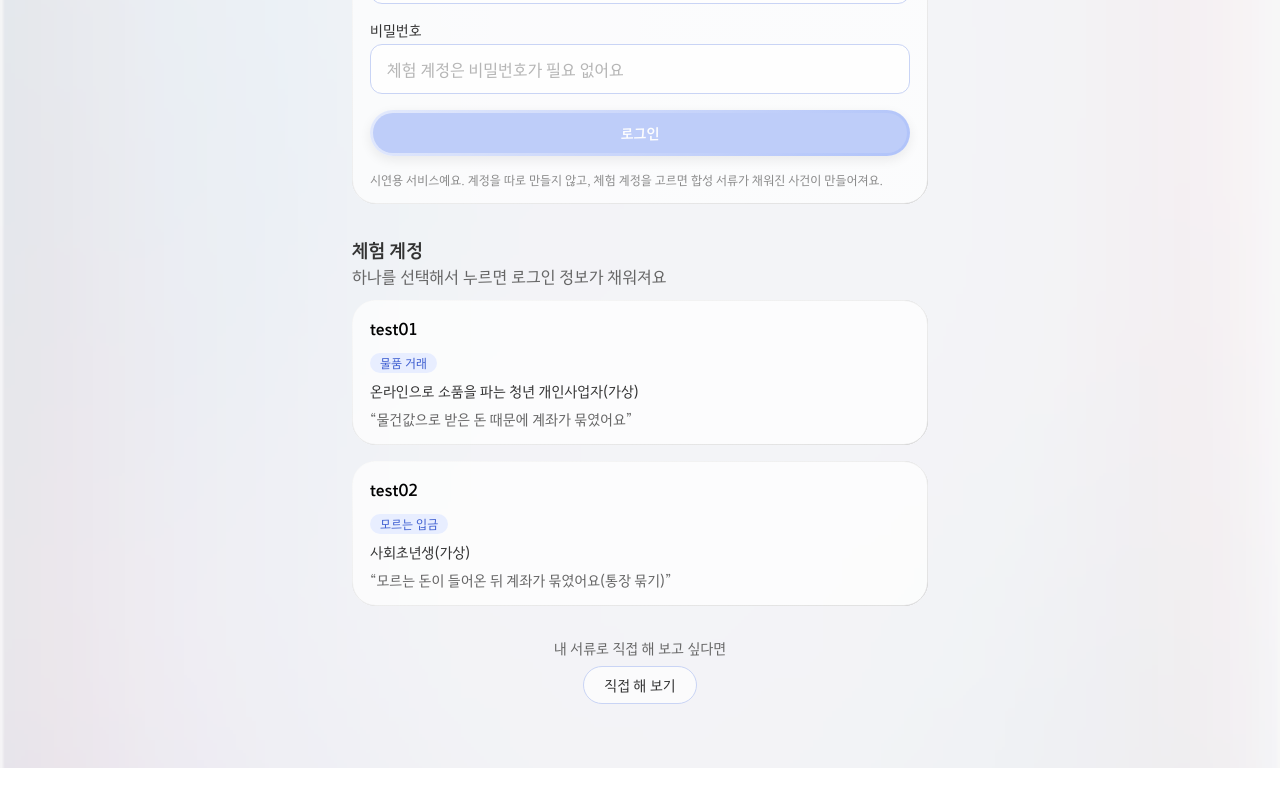
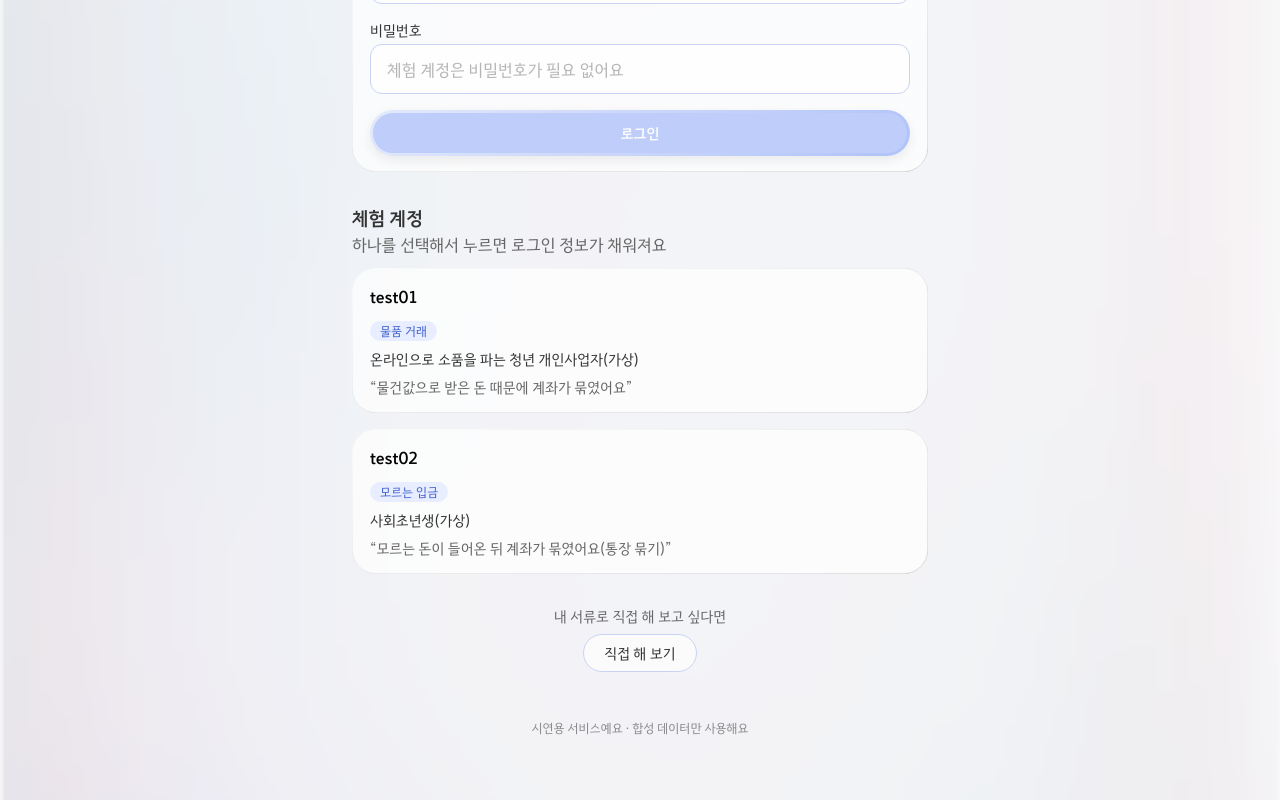
Before and after one commit to proofy-ai/proofy-fe, a React (Vite) app: page /login in a window 1280 px wide. Shown: the part 314-1114 px from the top of the page. Before the commit the page ends 1082 px from the top, so only its background shows below. Built offline with nearby package versions, Linux system fonts and the light colour scheme; no server answers.

Commit message:
refactor: 로그인과 홈의 시연 안내 문구를 줄이고 로그인 하단 한 줄로 통일

```diff
--- a/src/pages/Home.tsx
+++ b/src/pages/Home.tsx
@@ -43,7 +43,7 @@ export function Home() {
         <GradientButton fullWidth onClick={() => navigate(NEW_CASE_PATH)}>
           이의제기 준비 시작
         </GradientButton>
-        <div className="mt-3 flex flex-wrap items-center justify-center gap-x-4 gap-y-1 text-sm text-ink-sub">
+        <div className="mt-3 flex flex-wrap items-center justify-center gap-x-4 gap-y-1 text-sm font-medium text-ink">
           {storedCaseCount > 0 && (
             <Link to="/me" className="underline">
               내 사건 {storedCaseCount}건 이어서 하기
@@ -53,9 +53,6 @@ export function Home() {
             샘플로 체험하기
           </Link>
         </div>
-        <p className="mt-3 text-xs text-gray-500">
-          시연용 서비스이며 예시는 합성 데이터입니다.
-        </p>
       </GlassCard>
 
       <GlassCard title="절차 한눈에">
--- a/src/pages/Login.tsx
+++ b/src/pages/Login.tsx
@@ -36,6 +36,8 @@ const trialAccounts: TrialAccount[] = [
     quote: "모르는 돈이 들어온 뒤 계좌가 묶였어요(통장 묶기)",
   },
 ];
+
+const DEMO_NOTICE = "시연용 서비스예요 · 합성 데이터만 사용해요";
 
 const passwordMaskLength = 8;
 const typingIntervalMs = 60;
@@ -136,10 +138,6 @@ export function Login() {
               {loginError}
             </p>
           )}
-          <p className="break-keep text-xs text-ink-faint">
-            시연용 서비스예요. 계정을 따로 만들지 않고, 체험 계정을 고르면 합성
-            서류가 채워진 사건이 만들어져요.
-          </p>
         </form>
       </GlassCard>
 
@@ -197,6 +195,8 @@ export function Login() {
           직접 해 보기
         </button>
       </div>
+
+      <p className="pb-4 text-center text-xs text-ink-faint">{DEMO_NOTICE}</p>
     </div>
   );
 }
```
